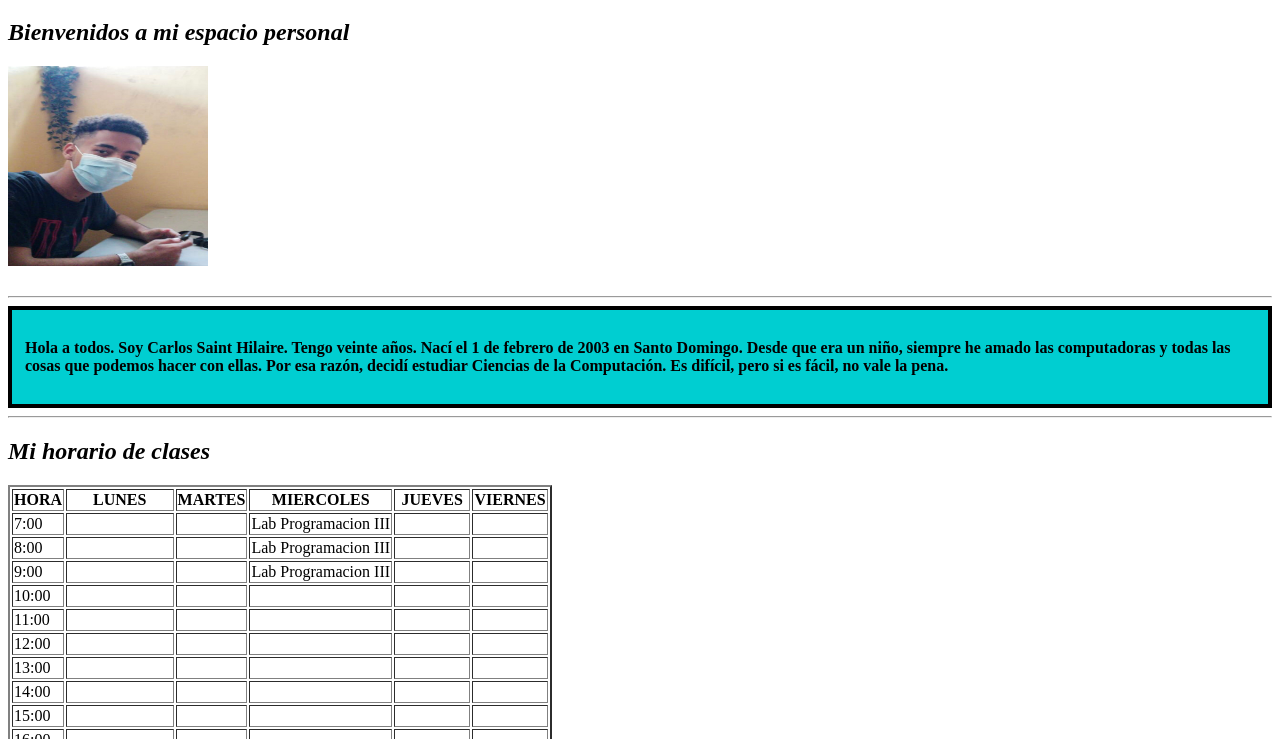
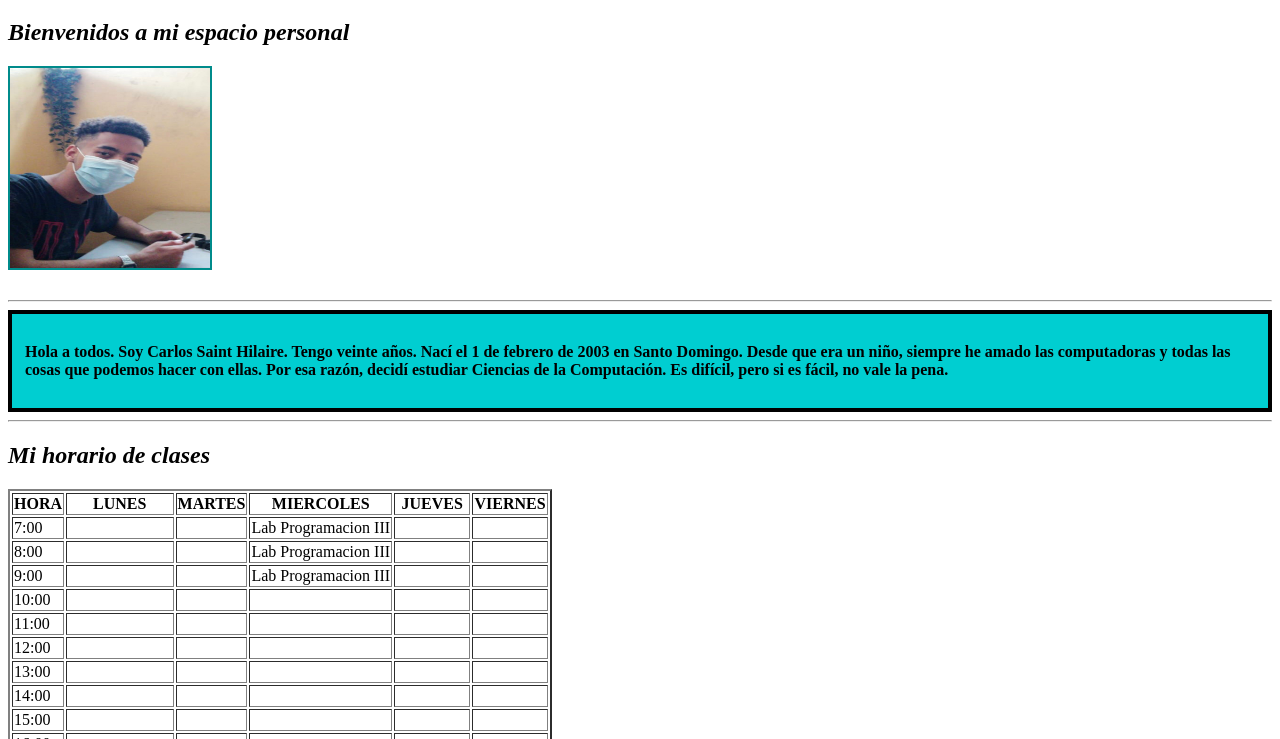
Before and after one commit to SAmuelX100/Tarea-Programacion-III, a plain HTML site: page index.html in a window 1280 px wide. Shown: the part 61-800 px from the top of the page. Drawn offline with Linux system fonts and the light colour scheme.

Commit message:
Borde imagen added

```diff
--- a/index.html
+++ b/index.html
@@ -16,7 +16,7 @@
 
     <h2><i>Bienvenidos a mi espacio personal</i></h2>
 
-    <img src="IMG_0745.jpeg" alt="Carlos Saint Hilaire" width="200" height="200"/><br></br>
+    <img src="IMG_0745.jpeg" alt="Carlos Saint Hilaire" width="200" height="200" style="border: 2px solid darkcyan;"/> <br></br>
 
     <hr />
 
```
